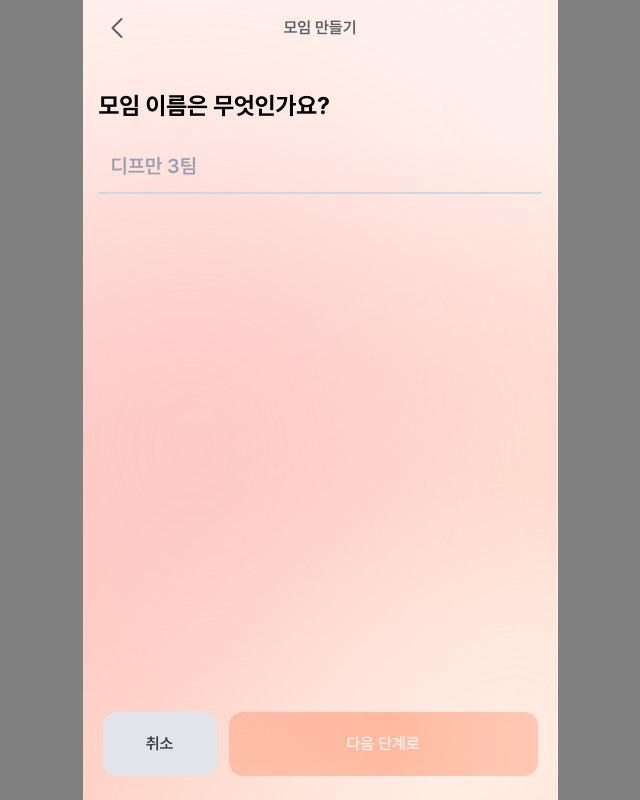
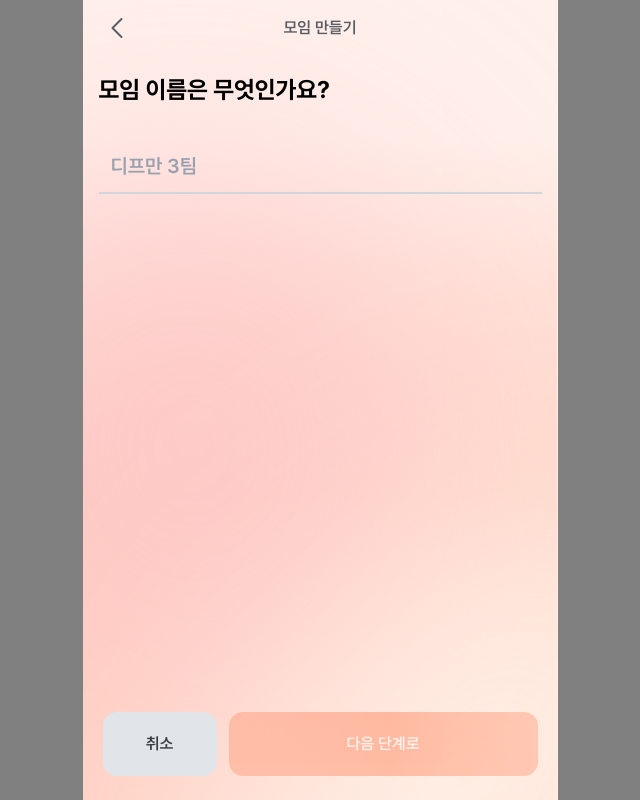
Before and after one commit to depromeet/17th-team3-Web, a Next.js app: page /meetings/create in a window 1280 px wide. Shown: the whole page, without its empty margins (320-960 px from the left). Built offline with nearby package versions, Linux system fonts and the light colour scheme.

Commit message:
design: Title 스타일 변경 (#41)

```diff
--- a/src/app/meetings/create/page.tsx
+++ b/src/app/meetings/create/page.tsx
@@ -56,7 +56,7 @@ const FormStep = ({
 }: FormStepProps) => {
   return (
     <main className="flex flex-1 flex-col">
-      <div className="px-4 pt-8 pb-4">
+      <div className="px-4 pt-4 pb-8">
         <h1 className="heading-3 font-bold">{title}</h1>
       </div>
 
```
